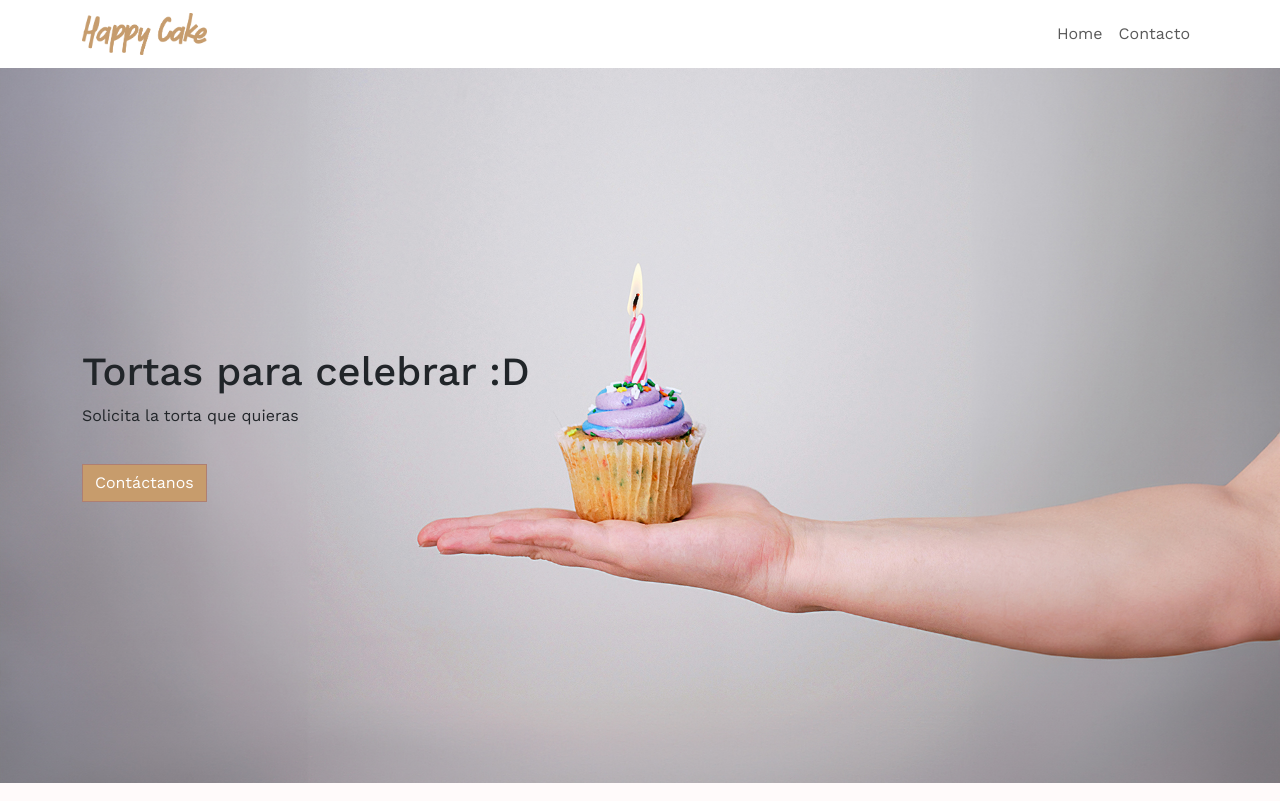
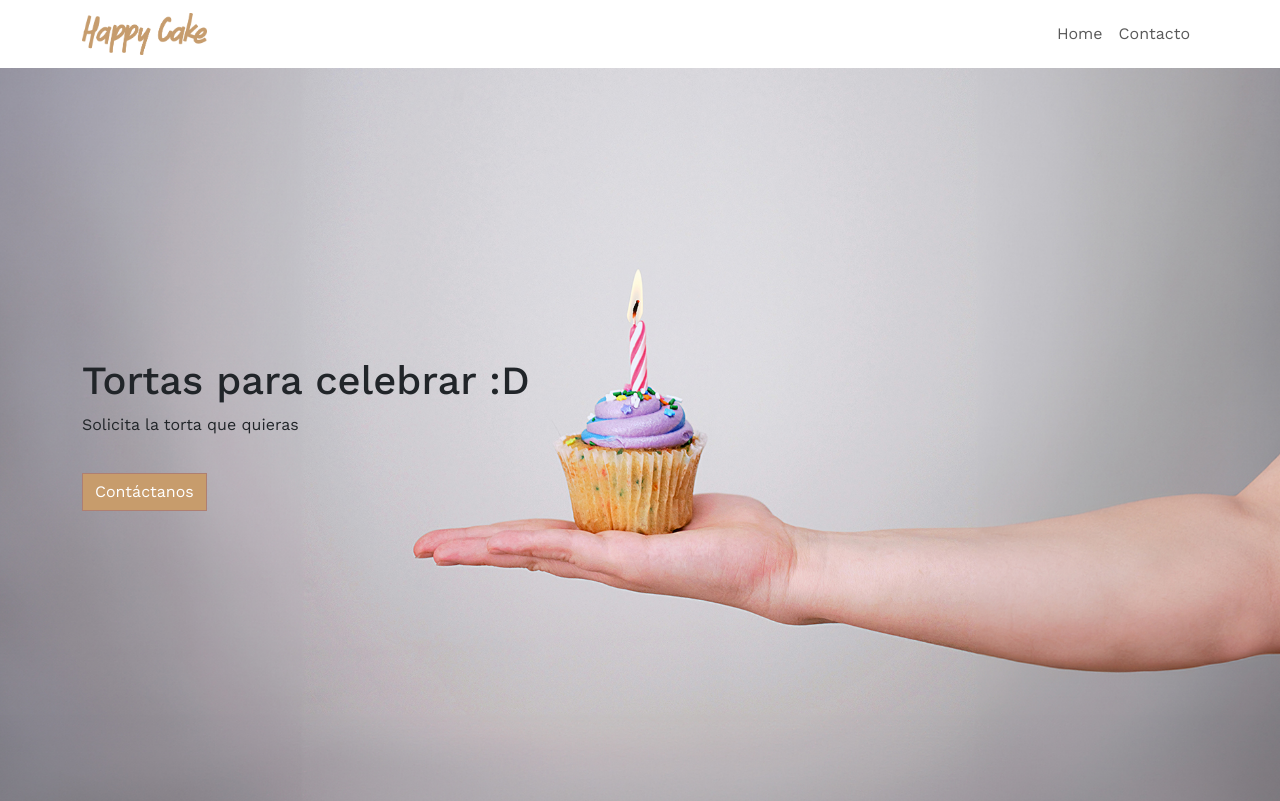
Before and after one commit to julio-olivares-porfin/happy-cake-d1react-router, a React (Vite) app: page / in a window 1280 px wide. Built offline with nearby package versions, Linux system fonts and the light colour scheme.

Commit message:
correccion vertical height

```diff
--- a/src/main.css
+++ b/src/main.css
@@ -19,13 +19,13 @@ body{
 .contact-section {
   display: flex;
   flex-direction: column;
-  height: calc(100vh - 85px);
+  height: calc(100vh - 67px);
 }
 
 .home-section {
   display: flex;
   flex-direction: column;
-  height: calc(100vh - 85px);
+  height: calc(100vh - 67px);
 }
 
 .titulos {
@@ -56,7 +56,7 @@ body{
   display: flex;
   flex-direction: column;
   justify-content: center;
-  height: calc(100vh - 85px);
+  height: calc(100vh - 67px);
   background-position: center;
   background-repeat: no-repeat;
   background-size: cover;
```
